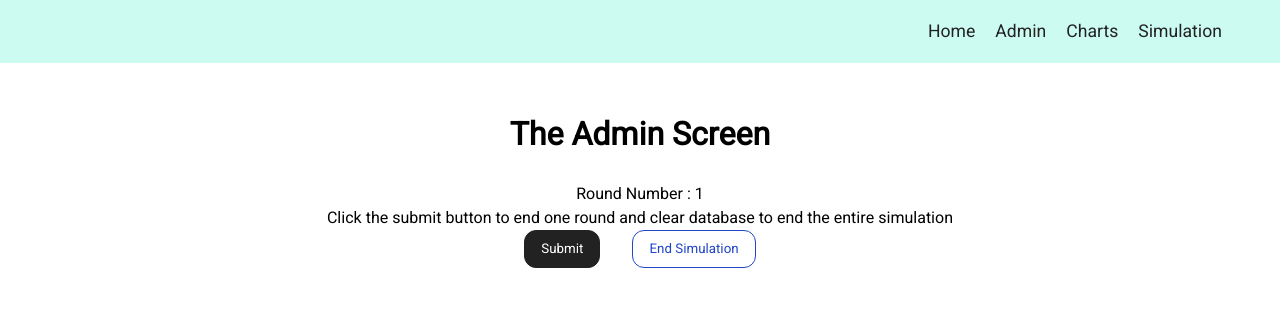
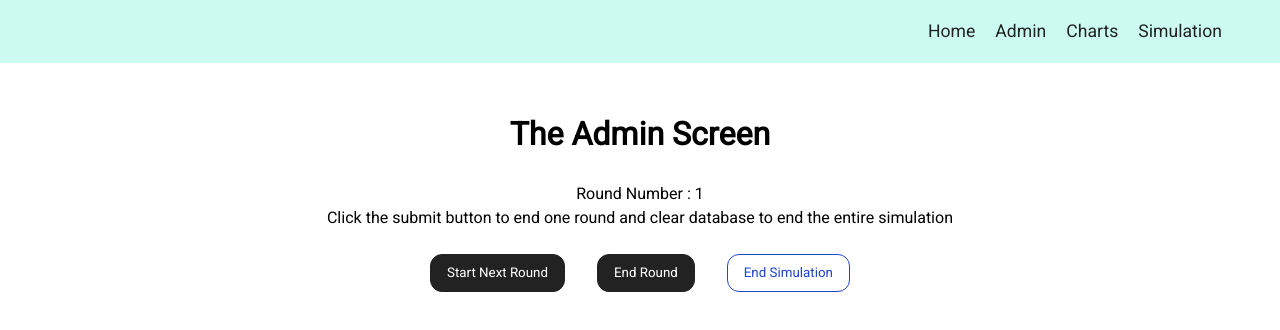
Before and after one commit to pushkarsingh019/career-crowding-simulation, a React (Create React App) app: page /admin in a window 1280 px wide. Shown: the top 330 px of the page. Built offline with nearby package versions, Linux system fonts and the light colour scheme; no server answers.

Commit message:
basic timer and notification system

```diff
--- a/package.json
+++ b/package.json
@@ -14,6 +14,7 @@
     "react-router-dom": "^6.4.3",
     "react-scripts": "5.0.1",
     "react-timer-hook": "^3.0.5",
+    "react-toastify": "^9.1.1",
     "socket.io-client": "^4.5.3",
     "web-vitals": "^2.1.4",
     "zustand": "^4.1.4"
--- a/src/App.jsx
+++ b/src/App.jsx
@@ -15,6 +15,7 @@ import ChooseScreen from "./Screens/onboarding/ChooseScreen";
 import GameExplantion from "./Screens/onboarding/GameExplanation";
 
 // importing config requirements
+// eslint-disable-next-line
 import {developmentSocket, productionSocket} from "./config/config"
 import { useState } from "react";
 
@@ -22,8 +23,7 @@ export const origin = developmentSocket
 
 function App(){
 
-  console.log(productionSocket)
-  // setting up socket.io-client
+  // The Global state
   const socket = io.connect(origin, {transports : ['websocket']});
   const [userData, setUserData] = useState({});
   const [careerData, setCareerData] = useState({});
@@ -31,6 +31,7 @@ function App(){
   const [roundNumber, setRoundNumber] = useState(1);
   const [currentChart, setCurrentChart] = useState();
   const [choicesData, setChoicesData] = useState();
+  const [roundState, setRoundState] = useState("");
 
   useEffect(() => {
     socket.on("newChoice", (data) => {
@@ -47,7 +48,7 @@ function App(){
   }, [])
 
   socket.on("connect", () => {
-    console.log("client connected");
+    console.info("client connected");
   })
 
   // reducers
@@ -97,6 +98,10 @@ function App(){
   async function fetchChartHandler(roundNumber){
     let {data} = await axios.get(`${origin}chart/${roundNumber}`);
     setCurrentChart(data.data);
+  };
+
+  async function handleRoundState(state){
+    setRoundState(state)
   }
 
   return(
@@ -104,9 +109,9 @@ function App(){
       <Routes>
         <Route path="/" element={<LandingPage storeData={handleUserData} />} />
         <Route path="/:roomName" element={<LandingPage storeData={handleUserData} />} />
-        <Route path="/simulation" element={<Simulation socket={socket} userData={userData} careerData={careerData} choiceHandler={handleChoiceChange} currentChoice={currentChoice}  />} />
+        <Route path="/simulation" element={<Simulation socket={socket} userData={userData} careerData={careerData} choiceHandler={handleChoiceChange} currentChoice={currentChoice} roundState={roundState}/>} />
         <Route path="/chart" element={<ChartScreen onFetch={fetchChartHandler} currentChart={currentChart} choicesData={choicesData} /> } />
-        <Route path="/admin" element={<AdminScreen onSubmit={submitChoiceHandler} roundNumber={roundNumber} onDelete={clearDatabaseHandler} />} />
+        <Route path="/admin" element={<AdminScreen onSubmit={submitChoiceHandler} roundNumber={roundNumber} onDelete={clearDatabaseHandler} toggleRoundState={handleRoundState} />} />
         <Route path="/choice" element={<ChooseScreen />} />
         <Route path="/explanation" element={<ChooseScreen />} />
         <Route path="/explanation/:role" element={<GameExplantion />} />
--- a/src/Screens/AdminScreen.jsx
+++ b/src/Screens/AdminScreen.jsx
@@ -15,16 +15,21 @@ import HeroText from "../components/HeroText";
 
 
 
-function AdminScreen({onSubmit, roundNumber, onDelete}){
+function AdminScreen({onSubmit, roundNumber, onDelete, toggleRoundState}){
 
 
-    function clickHandler(){
+    function startHandler(){
+        toggleRoundState("true")
+    }
+
+    function endHandler(){
         onSubmit(true)
-    }
+        toggleRoundState("false")
+    };
 
     function deleteHandler(){
         onDelete(true)
-    }
+    };
 
     return(
         <div className="screen">
@@ -36,7 +41,9 @@ function AdminScreen({onSubmit, roundNumber, onDelete}){
                 <br />
                 <code>Click the submit button to end one round and clear database to end the entire simulation</code>
                 <br />
-                <button className="primary-button btn" onClick={clickHandler}>Submit</button>
+                <br />
+                <button className="primary-button btn" onClick={startHandler}>Start Next Round</button>
+                <button className="primary-button btn margin-left" onClick={endHandler}>End Round</button>
                 <button className="secondary-button btn margin-left" onClick={deleteHandler}>End Simulation</button>
             </div>
         </div>
--- a/src/Screens/Simulation.jsx
+++ b/src/Screens/Simulation.jsx
@@ -3,6 +3,11 @@ import {useNavigate} from "react-router-dom"
 import Navbar from "../components/Navbar";
 import HeroText from "../components/HeroText";
 import {useTimer} from "react-timer-hook";
+
+// importing elements for the notification system
+import {toast, ToastContainer} from "react-toastify";
+import "react-toastify/dist/ReactToastify.css";
+
 
 function Timer({expiryTimestamp}){
     const {seconds} = useTimer({
@@ -23,6 +28,21 @@ function Simulation({choiceHandler, userData, careerData, currentChoice}){
     // timer setup
     const time = new Date();
     time.setSeconds(time.getSeconds() + 30);
+
+    // notification setup
+    function notify(){
+        toast("test notificaton", {
+            position: "top-right",
+            autoClose : 30000,
+            hideProgressBar : false,
+            closeOnClick : false,
+            pauseOnHover : false,
+            draggable : true,
+            progress : undefined,
+            theme : "light",
+            type : "info"
+        })
+    };
 
 
     const navigate = useNavigate();
@@ -53,6 +73,8 @@ function Simulation({choiceHandler, userData, careerData, currentChoice}){
 
     return(
         <section className="screen">
+            {/* notification component start */}
+            <ToastContainer />
             <Navbar />
             <HeroText heroText={`Simulation Screen`} />
             {Object.keys(userData).length === 0 ?
@@ -71,6 +93,7 @@ function Simulation({choiceHandler, userData, careerData, currentChoice}){
                         </div>
                         <div>
                             <Timer expiryTimestamp={time} />
+                            <button onClick={notify}>Show notification</button>
                         </div>
                     </div>
                     <div className="instruction">
```
Also changed, not shown: 1 other file (tests, documents, lock files or other folders).
